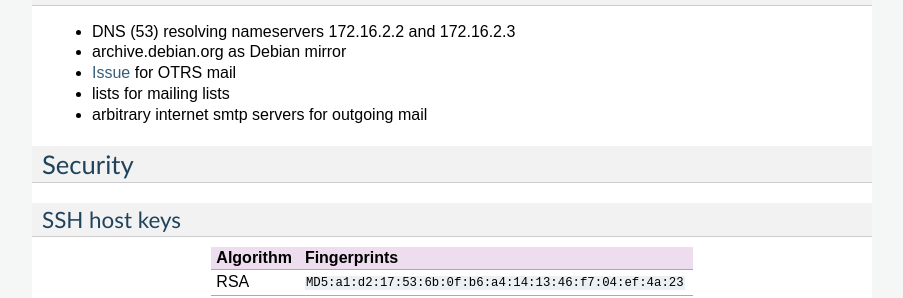
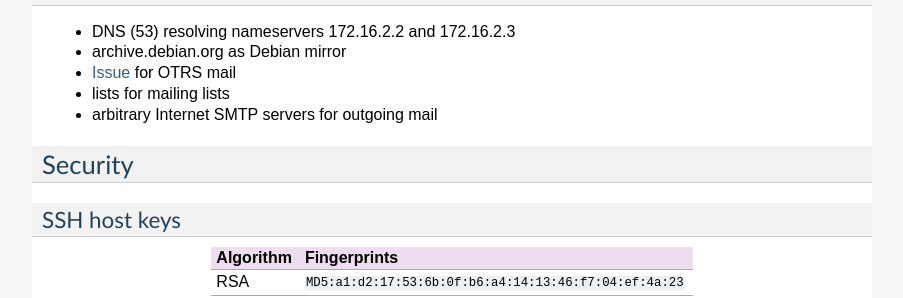
Before and after one commit to CAcertOrg/cacert-infradocs, a Sphinx documentation site: the page built from docs/systems/email.rst, in a window 1280 px wide and 900 px high, scrolled down 2753 px. Shown: the part 154-452 px from the top of the window, without its empty margins (198-1101 px from the left). Built offline with Sphinx 7.4.7, drawn with Linux system fonts in a browser that asks for light colours; pages that are not in the unit, such as notebooks, are missing from menus; cross-references to code outside the pages are shown as plain code.

Commit message:
Fix spelling

```diff
--- a/docs/systems/email.rst
+++ b/docs/systems/email.rst
@@ -228,7 +228,7 @@ Outbound network connections
 * archive.debian.org as Debian mirror
 * :doc:`issue` for OTRS mail
 * :doc:`lists` for mailing lists
-* arbitrary internet smtp servers for outgoing mail
+* arbitrary Internet SMTP servers for outgoing mail
 
 Security
 ========
```
